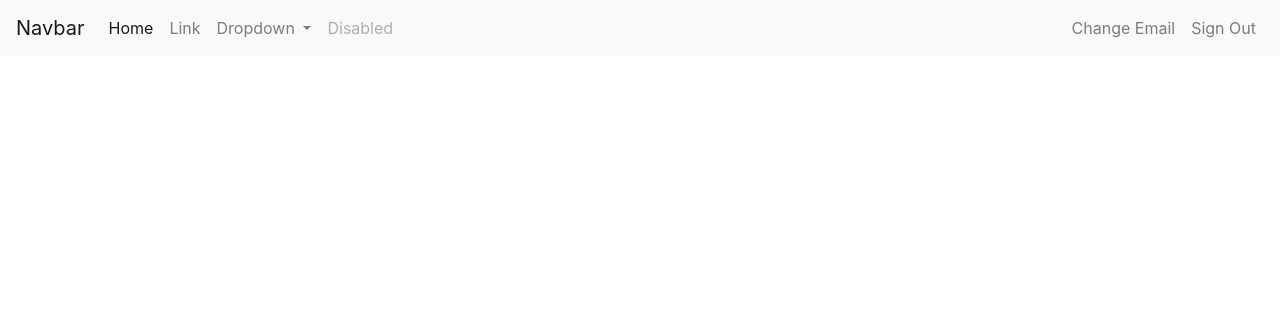
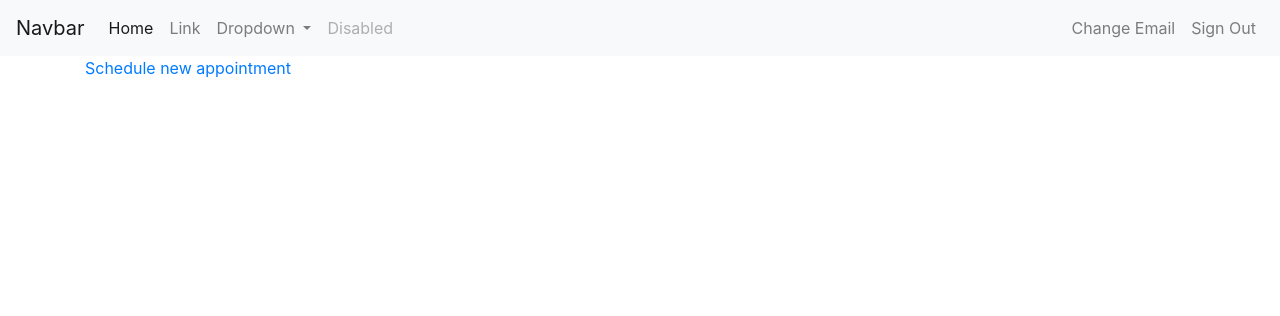
Before and after one commit to Simonm17/scheduler, a Django app: page / in a window 1280 px wide. Shown: the top 316 px of the page. Run offline with Django 3.2, Linux system fonts and the light colour scheme; the visitor is signed in with stand-in values (Sample User, id 1); data that the repository does not hold is empty; some libraries are stand-ins or nearby versions.

Commit message:
created appointment create function & routed, added todo in appointmentlistview

```diff
--- a/scheduling/urls.py
+++ b/scheduling/urls.py
@@ -2,6 +2,7 @@ from django.urls import path
 from .views import (
     AppointmentListView,
     AppointmentDetailView,
+    schedule,
 )
 
 
@@ -9,5 +10,6 @@ app_name = 'scheduling'
 
 urlpatterns = [
     path('', AppointmentListView.as_view(), name='home'),
+    path('appointment/new/', schedule, name='new_appointment'),
     path('appointment/<int:pk>/', AppointmentDetailView.as_view(), name='appointment'),
 ]
--- a/scheduling/views.py
+++ b/scheduling/views.py
@@ -1,4 +1,4 @@
-from django.shortcuts import render
+from django.shortcuts import render, redirect
 from django.views.generic import (
     ListView,
     DetailView,
@@ -6,11 +6,24 @@ from django.views.generic import (
     UpdateView,
 )
 from django.contrib.auth.mixins import LoginRequiredMixin, UserPassesTestMixin
+from django.contrib.auth.decorators import login_required
+from django.contrib import messages
 
 from .models import Appointment
+from .forms import NewAppointmentForm
+from applicants.models import Applicant
+from applicants.forms import NewApplicantForm
+from doctors.models import Doctor
+from doctors.forms import NewDoctorForm
 
 
 class AppointmentListView(LoginRequiredMixin, ListView):
+    """
+    TODO:   Current queryset displays all appts created by user.
+            We need to have some more filters
+            to separate past and upcoming appts.
+            Maybe within template conditions?
+    """
     model = Appointment
     template_name = 'scheduling/home.html'
 
@@ -35,3 +48,38 @@ class AppointmentDetailView(LoginRequiredMixin, UserPassesTestMixin, DetailView)
         if user.is_staff or user == appointment.created_by:
             return True
         return False
+
+@login_required
+def schedule(request):
+    if request.method == 'POST':
+        applicant_form = NewApplicantForm(request.POST, prefix='a_form')
+        doctor_form = NewDoctorForm(request.POST, prefix='d_form')
+        scheduling_form = NewAppointmentForm(request.POST, prefix='s_form')
+        if applicant_form.is_valid() and doctor_form.is_valid() and scheduling_form.is_valid():
+            # save applicant object
+            applicant = applicant_form.save(commit=False)
+            applicant.created_by = request.user
+            applicant.save()
+            # save doctor object
+            doctor = doctor_form.save(commit=False)
+            doctor.created_by = request.user
+            doctor.save()
+            # save appointment object with app/doc instance
+            appointment = scheduling_form.save(commit=False)
+            appointment.applicant = applicant
+            appointment.doctor = doctor
+            appointment.created_by = request.user
+            appointment.save()
+            messages.success(request, f'Your appointment is scheduled.')
+            # redirect user to appointment object's detailview
+            return redirect('scheduling:appointment', appointment.pk)
+    else:
+        applicant_form = NewApplicantForm(prefix='a_form')
+        doctor_form = NewDoctorForm(prefix='d_form')
+        scheduling_form = NewAppointmentForm(prefix='s_form')
+    return render(request, 'scheduling/new_appointment.html', context={
+        'a_form': applicant_form,
+        'd_form': doctor_form,
+        's_form': scheduling_form
+        }
+    )
--- a/templates/scheduling/home.html
+++ b/templates/scheduling/home.html
@@ -1,6 +1,7 @@
 {% extends 'base.html' %}
 
 {% block content %}
+    <a href="{% url 'scheduling:new_appointment' %}">Schedule new appointment</a>
     <ul>
         {% for appointment in object_list %}
             <li><a href="{% url 'scheduling:appointment' appointment.id %}">{{ appointment }}, {{ appointment.created_by}}</a></li>
```
Also changed, not shown: templates/scheduling/new_appointment.html (added, +13 -0 lines), scheduling/migrations/0002_auto_20200827_1429.py (added).
